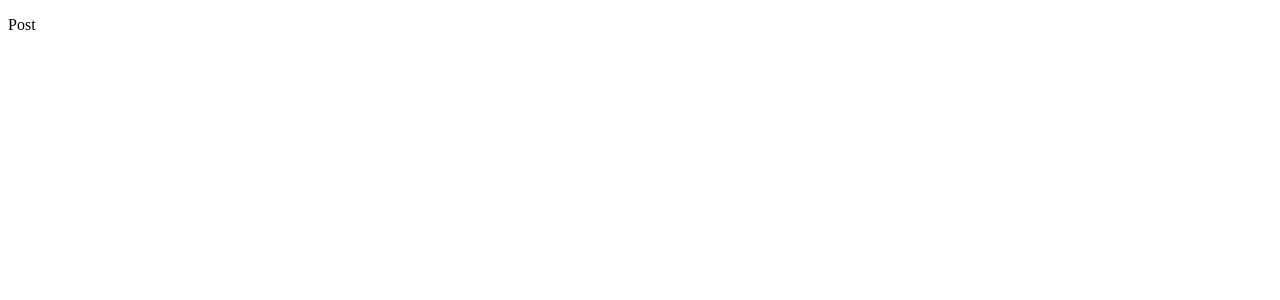
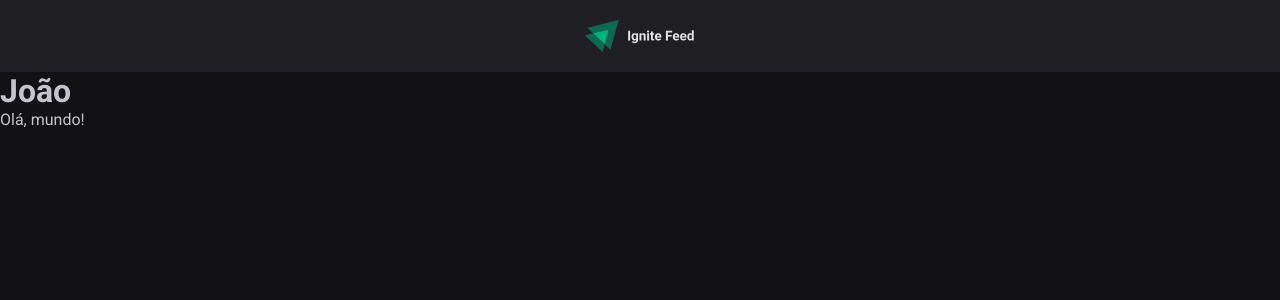
Before and after one commit to galvaodev/ignite, a React (Vite) app in the folder 01-fundamentos-reactjs/: page / in a window 1280 px wide. Shown: the top 300 px of the page. Built offline with nearby package versions, Linux system fonts and the light colour scheme.

Commit message:
feat: create new header

```diff
--- a/01-fundamentos-reactjs/index.html
+++ b/01-fundamentos-reactjs/index.html
@@ -2,8 +2,14 @@
 <html lang="en">
   <head>
     <meta charset="UTF-8" />
+    <link rel="preconnect" href="https://fonts.googleapis.com" />
+    <link rel="preconnect" href="https://fonts.gstatic.com" crossorigin />
+
     <link rel="icon" type="image/svg+xml" href="/vite.svg" />
     <meta name="viewport" content="width=device-width, initial-scale=1.0" />
+
+    <link href="https://fonts.googleapis.com/css2?family=Roboto:wght@400;700&family=Space+Mono:ital,wght@0,400;0,700;1,400;1,700&display=swap" rel="stylesheet" />
+
     <title>Vite + React</title>
   </head>
   <body>
--- a/01-fundamentos-reactjs/src/App.jsx
+++ b/01-fundamentos-reactjs/src/App.jsx
@@ -1,10 +1,16 @@
 import { Post } from "./Post"
+import { Header } from "./components/Header"
+import './global.css'
 
 function App() {
 
   return (
     <>
-     <Post />
+      <Header />
+        <Post
+          author="João"
+          content="Olá, mundo!"
+        />
     </>
   )
 }
--- a/01-fundamentos-reactjs/src/Post.jsx
+++ b/01-fundamentos-reactjs/src/Post.jsx
@@ -1,3 +1,8 @@
-export function Post() {
-    return <p>Post</p>
+export function Post(props) {
+  return (
+    <>
+      <h1>{props.author}</h1>
+      <p>{props.content}</p>
+    </>
+  )
 }
--- /dev/null
+++ b/01-fundamentos-reactjs/src/components/Header.jsx
@@ -0,0 +1,10 @@
+import styles from  './Header.module.css'
+import igniteLogo from '../assets/logo.svg'
+
+export function Header() {
+  return (
+    <header className={styles.header}>
+      <img src={igniteLogo} alt="logo" />
+    </header>
+  )
+}
--- /dev/null
+++ b/01-fundamentos-reactjs/src/components/Header.module.css
@@ -0,0 +1,10 @@
+.header {
+  background: var(--gray-800);
+  display: flex;
+  justify-content: center;
+  padding: 1.25rem 0;
+}
+
+.header img {
+  height: 2rem;
+}
--- /dev/null
+++ b/01-fundamentos-reactjs/src/global.css
@@ -0,0 +1,30 @@
+:root {
+  --white: #fff;
+  --gray-100: #e1e1e6;
+  --gray-300: #c4c4cc;
+  --gray-400: #8d8d99;
+  --gray-600: #323238;
+  --gray-700: #29292e;
+  --gray-800: #202024;
+  --gray-900: #121214;
+  --green-500: #00875f;
+}
+
+* {
+  margin: 0;
+  padding: 0;
+  box-sizing: border-box;
+}
+
+body {
+  background: var(--gray-900);
+  color: var(--gray-300);
+  -webkit-font-smoothing: antialiased;
+}
+
+
+body, input, textarea, button {
+  font-family: 'Roboto', sans-serif;
+  font-weight: 400;
+  font-size: 1rem;
+}
```
Also changed, not shown: 01-fundamentos-reactjs/src/assets/logo.svg (added), 1 other file (tests, documents, lock files or other folders).
